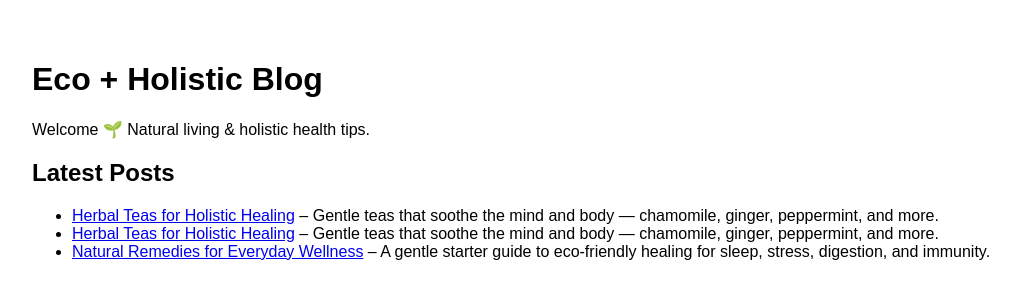
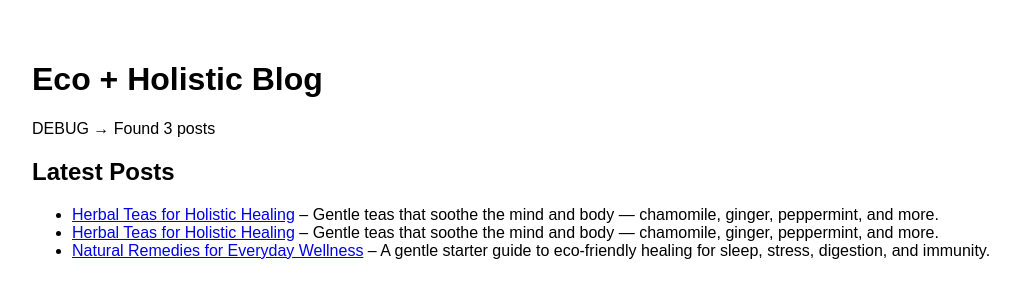
Before and after one commit to dariosandison/Eco---Holistic, a Next.js app: page / in a window 1280 px wide. Shown: the top 300 px of the page, without its empty margins (8-1028 px from the left). Built offline with nearby package versions, Linux system fonts and the light colour scheme.

Commit message:
Update index.js

```diff
--- a/pages/index.js
+++ b/pages/index.js
@@ -5,7 +5,7 @@ export default function Home({ posts }) {
   return (
     <div style={{padding:"2rem", fontFamily:"sans-serif"}}>
       <h1>Eco + Holistic Blog</h1>
-      <p>Welcome 🌱 Natural living & holistic health tips.</p>
+      <p>DEBUG → Found {posts.length} posts</p>
       <h2>Latest Posts</h2>
       <ul>
         {posts.map(p => (
```
